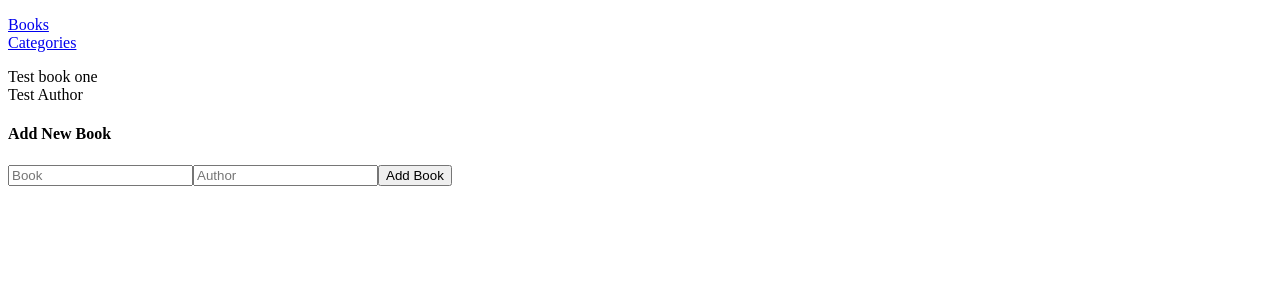
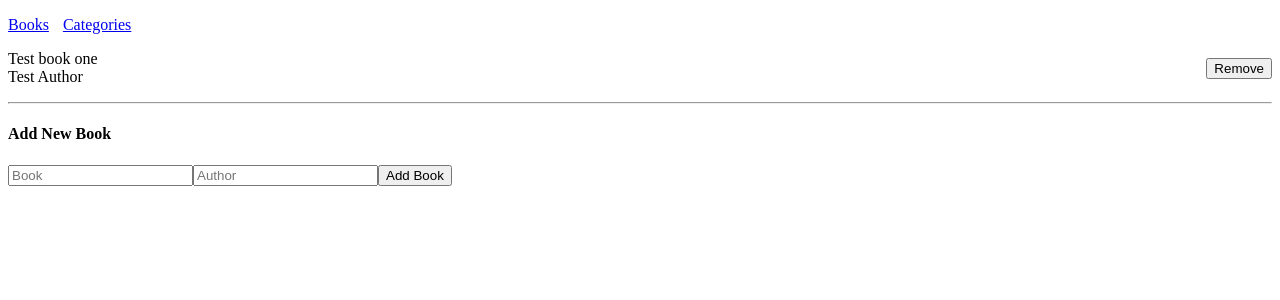
Before and after one commit to isaacpitwa/booklist, a React (Create React App) app: page / in a window 1280 px wide. Shown: the top 300 px of the page. Built offline with nearby package versions, Linux system fonts and the light colour scheme.

Commit message:
Books page laying out

```diff
--- a/src/App.css
+++ b/src/App.css
@@ -5,3 +5,9 @@ ul {
   list-style: none;
   padding: 0;
 }
+nav ul  {
+ display: flex;
+}
+nav ul li {
+  margin-right: 14px;
+}
--- a/src/App.js
+++ b/src/App.js
@@ -28,6 +28,7 @@ function App() {
                 <BooksList
                   books={books}
                 />
+                <hr />
                 <AddBook />
 
               </div>
--- a/src/components/Book.js
+++ b/src/components/Book.js
@@ -1,5 +1,6 @@
 import React, { useEffect } from 'react';
 import PropTypes from 'prop-types';
+import style from './book.module.css';
 
 function Book(props) {
   const {
@@ -23,11 +24,14 @@ function Book(props) {
   }, []);
 
   return (
-    <li key={id}>
+    <li key={id} className={style.book}>
       {title}
       {' '}
       <br />
       {author}
+      <span>
+        <button type="button">Remove</button>
+      </span>
     </li>
   );
 }
--- /dev/null
+++ b/src/components/book.module.css
@@ -0,0 +1,5 @@
+.book {
+   display: flex;
+   justify-content: space-between;
+   align-items: center;
+}
```
